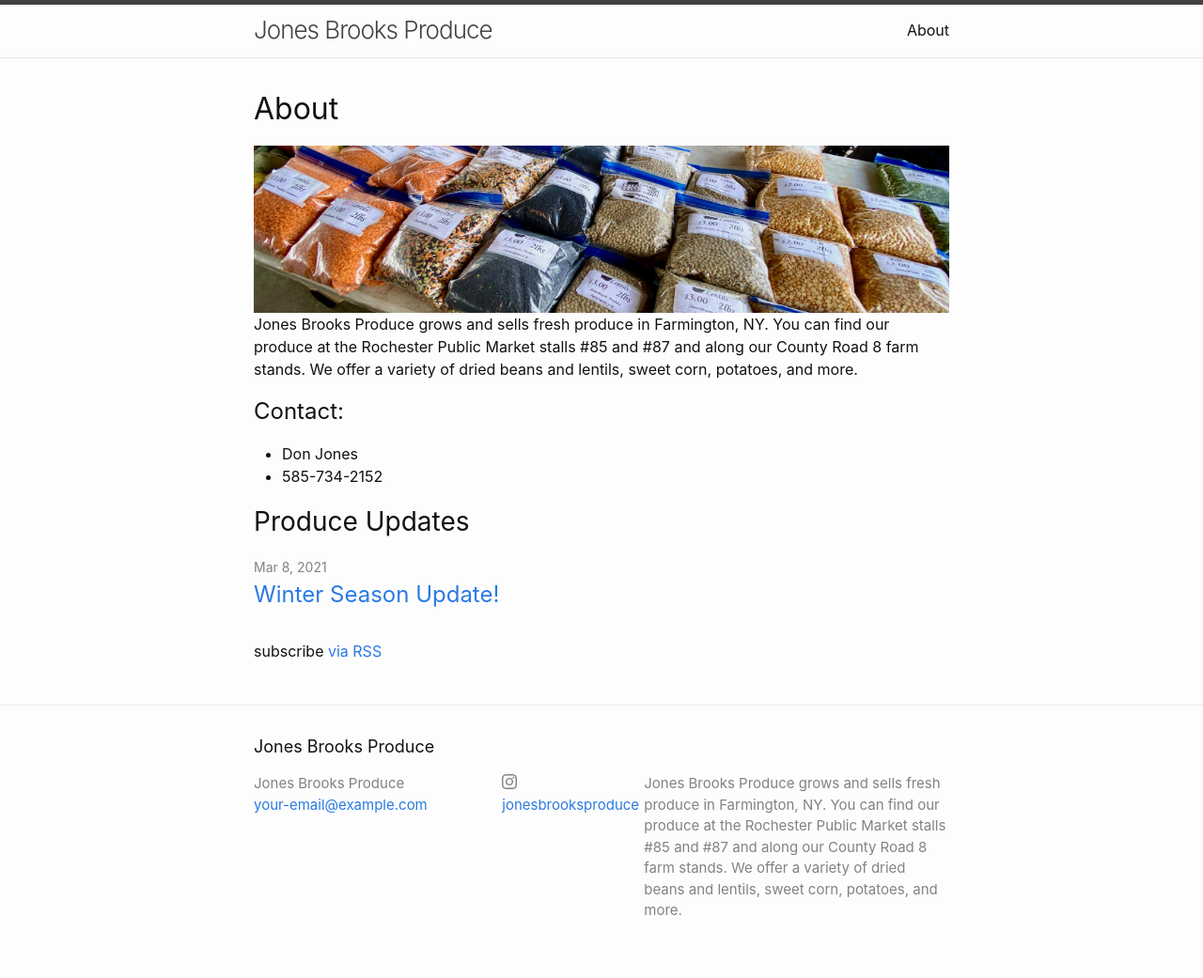
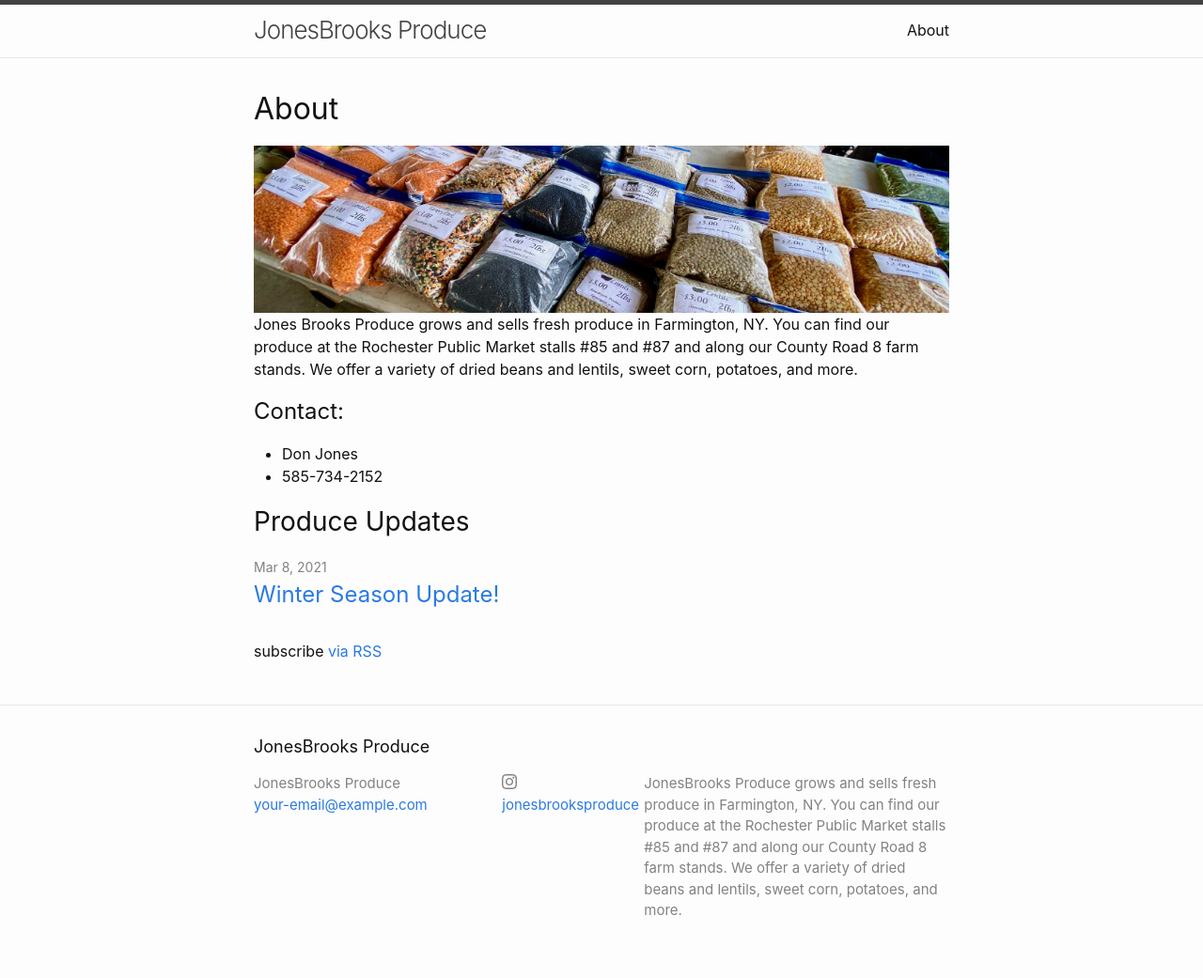
Before and after one commit to PaulSolt/JonesBrooksProduce.com, a Jekyll site: the page built from about.markdown, in a window 1280 px wide. Shown: the whole page at 94% size. Built offline with Jekyll 4.4.1, drawn with Linux system fonts in a browser that asks for light colours.

Commit message:
Fixed JonesBrooks title

```diff
--- a/_config.yml
+++ b/_config.yml
@@ -18,10 +18,10 @@
 # You can create any custom variable you would like, and they will be accessible
 # in the templates via {{ site.myvariable }}.
 
-title: Jones Brooks Produce
+title: JonesBrooks Produce
 email: your-email@example.com
 description: >- # this means to ignore newlines until "baseurl:"
-  Jones Brooks Produce grows and sells fresh produce in Farmington, NY. You can find our
+  JonesBrooks Produce grows and sells fresh produce in Farmington, NY. You can find our
   produce at the Rochester Public Market stalls #85 and #87 and along our County Road 8 farm stands.
   We offer a variety of dried beans and lentils, sweet corn, potatoes, and more.
 
```
